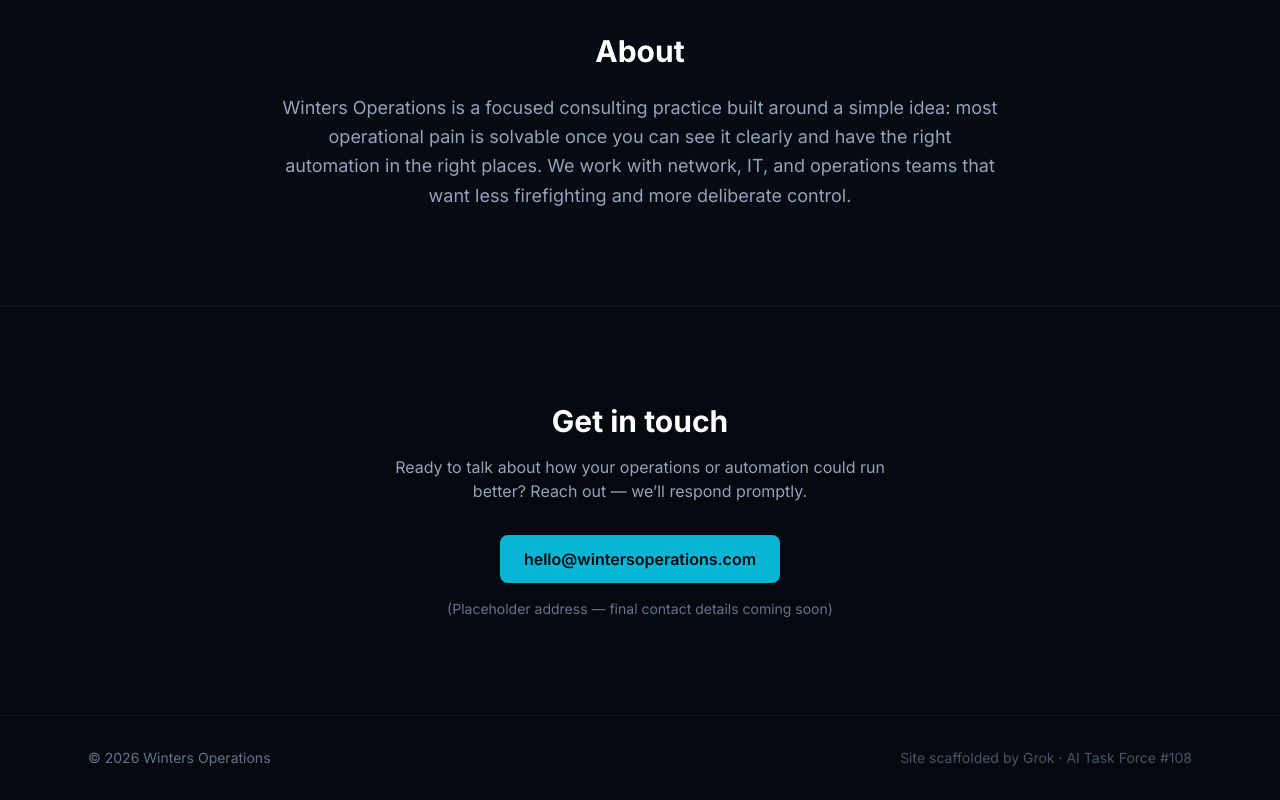
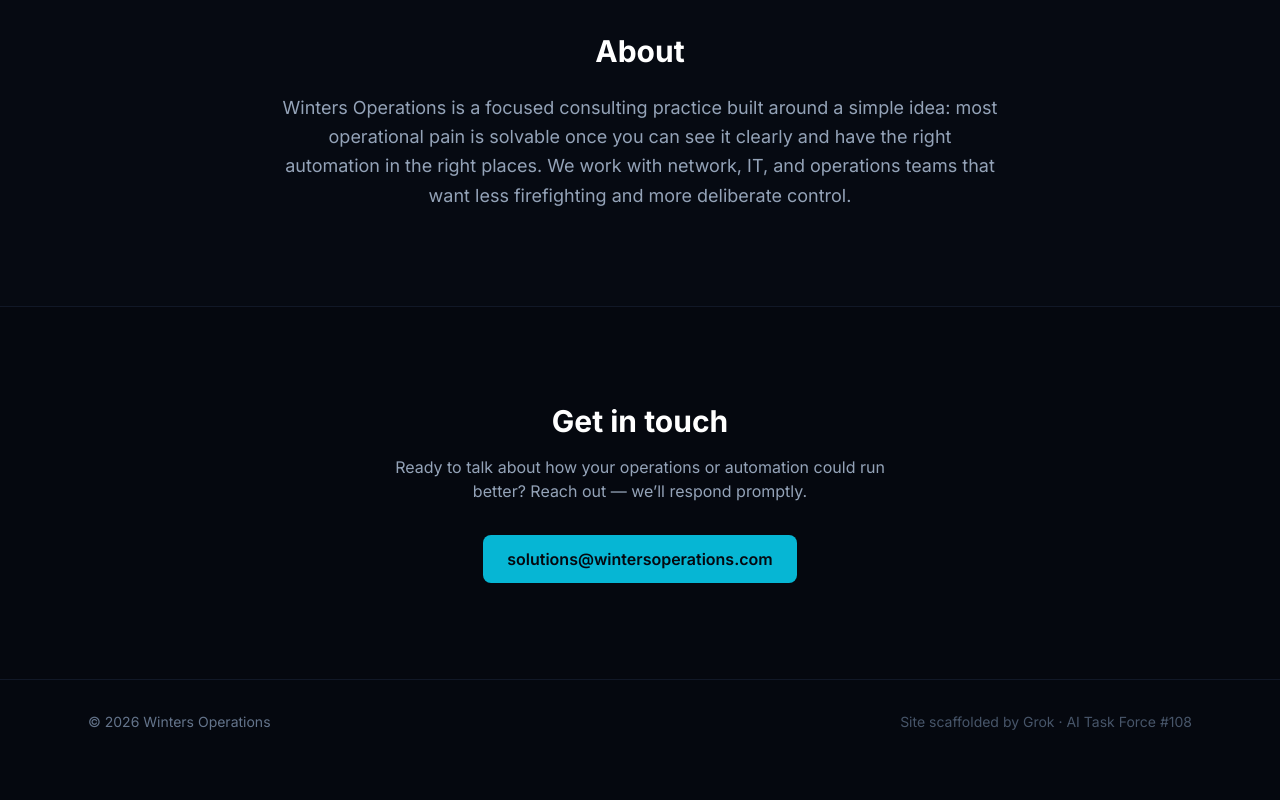
Before and after one commit to WintCom-Solutions/wintersoperations-site, a Next.js app: page / in a window 1280 px wide. Shown: the part 1449-2249 px from the top of the page. After the commit the page ends 2213 px from the top, so only its background shows below. Built offline with nearby package versions, Linux system fonts and the light colour scheme.

Commit message:
Update contact email to solutions@wintersoperations.com (#19)

```diff
--- a/app/page.tsx
+++ b/app/page.tsx
@@ -193,14 +193,11 @@
               better? Reach out — we’ll respond promptly.
             </p>
             <a
-              href="mailto:hello@wintersoperations.com"
+              href="mailto:solutions@wintersoperations.com"
               className="inline-flex items-center gap-2 px-6 py-3 rounded-lg bg-cyan-500 text-navy-950 font-semibold hover:bg-cyan-400 transition"
             >
-              hello@wintersoperations.com
+              solutions@wintersoperations.com
             </a>
-            <p className="mt-4 text-sm text-slate-500">
-              (Placeholder address — final contact details coming soon)
-            </p>
           </div>
         </section>
       </main>
--- a/app/services/page.tsx
+++ b/app/services/page.tsx
@@ -150,14 +150,14 @@
               Start with the problem in front of you.
             </h2>
             <p className="text-slate-400 mb-8">
-              Use the current placeholder contact path while final contact and
-              lead intake details are being planned.
+              Ready to talk about how your operations or automation could run
+              better? Reach out — we'll respond promptly.
             </p>
             <a
-              href="mailto:hello@wintersoperations.com"
+              href="mailto:solutions@wintersoperations.com"
               className="inline-flex items-center gap-2 px-6 py-3 rounded-lg bg-cyan-500 text-navy-950 font-semibold hover:bg-cyan-400 transition"
             >
-              hello@wintersoperations.com
+              solutions@wintersoperations.com
             </a>
           </div>
         </section>
```
